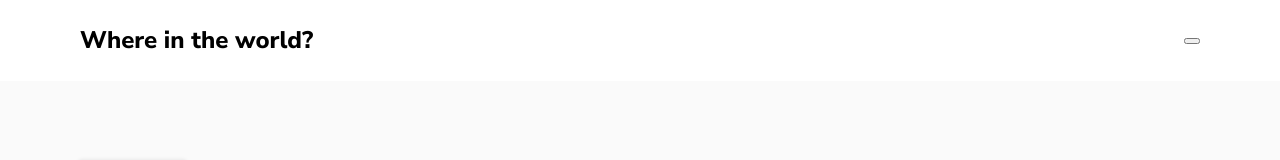
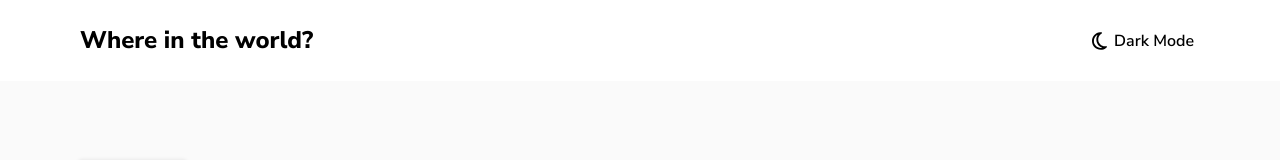
Before and after one commit to HaylzRandom/rest-countries-api, a React (Vite) app: page /country/1 in a window 1280 px wide. Shown: the top 160 px of the page. Built offline with nearby package versions, Linux system fonts and the light colour scheme.

Commit message:
Added theme changer button for implementation later

```diff
--- a/src/App.css
+++ b/src/App.css
@@ -29,6 +29,24 @@ header h1 {
     line-height: 33px;
 }
 
+.theme__btn {
+    cursor: pointer;
+    background-color: transparent;
+    border: none;
+    display: flex;
+    align-items: center;
+    gap: 0.5em;
+}
+
+.theme__btn--icon {
+    font-size: 20px;
+}
+
+.theme__btn--text {
+    font-weight: 600;
+    font-size: 1rem;
+}
+
 @media screen and (max-width: 768px) {
     header h1 {
         font-size: 14px;
--- a/src/App.jsx
+++ b/src/App.jsx
@@ -1,8 +1,10 @@
 import { Routes, Route } from 'react-router-dom';
-import CountryInfo from './components/CountryInfo/CountryInfo';
+import { FontAwesomeIcon } from '@fortawesome/react-fontawesome';
+import { faMoon } from '@fortawesome/free-regular-svg-icons';
 
 // Components
 import CountryList from './components/CountryList/CountryList';
+import CountryInfo from './components/CountryInfo/CountryInfo';
 
 // Styles
 import './App.css';
@@ -13,7 +15,10 @@ const App = () => {
 			<header>
 				<h1>Where in the world?</h1>
 				{/* Theme changer here later */}
-				<button></button>
+				<button className='theme__btn'>
+					<FontAwesomeIcon className='theme__btn--icon' icon={faMoon} />
+					<span className='theme__btn--text'>Dark Mode</span>
+				</button>
 			</header>
 			<main>
 				<Routes>
--- a/src/components/CountryList/CountryList.jsx
+++ b/src/components/CountryList/CountryList.jsx
@@ -26,12 +26,12 @@ import './countryList.css';
 
 const CountryList = () => {
 	const [countries, setCountries] = useState([]);
-	const [isLoading, setIsLoading] = useState(true);
+	const [isLoading, setIsLoading] = useState(false);
 	const [isError, setIsError] = useState('');
 
-	/* useEffect(() => {
+	useEffect(() => {
 		getAllCountries();
-	}, []); */
+	}, []);
 
 	// Will search by official name rather than common
 	const getByName = (name) => {
--- a/src/components/CountryList/countryList.css
+++ b/src/components/CountryList/countryList.css
@@ -3,7 +3,6 @@
     flex-direction: column;
     padding: 48px 80px;
 }
-
 
 .country__search {
     display: flex;
@@ -45,9 +44,6 @@
     place-content: center;
 }
 
-.spinner {
-    width: ;
-}
 
 .errorMsg {
     display: flex;
```
